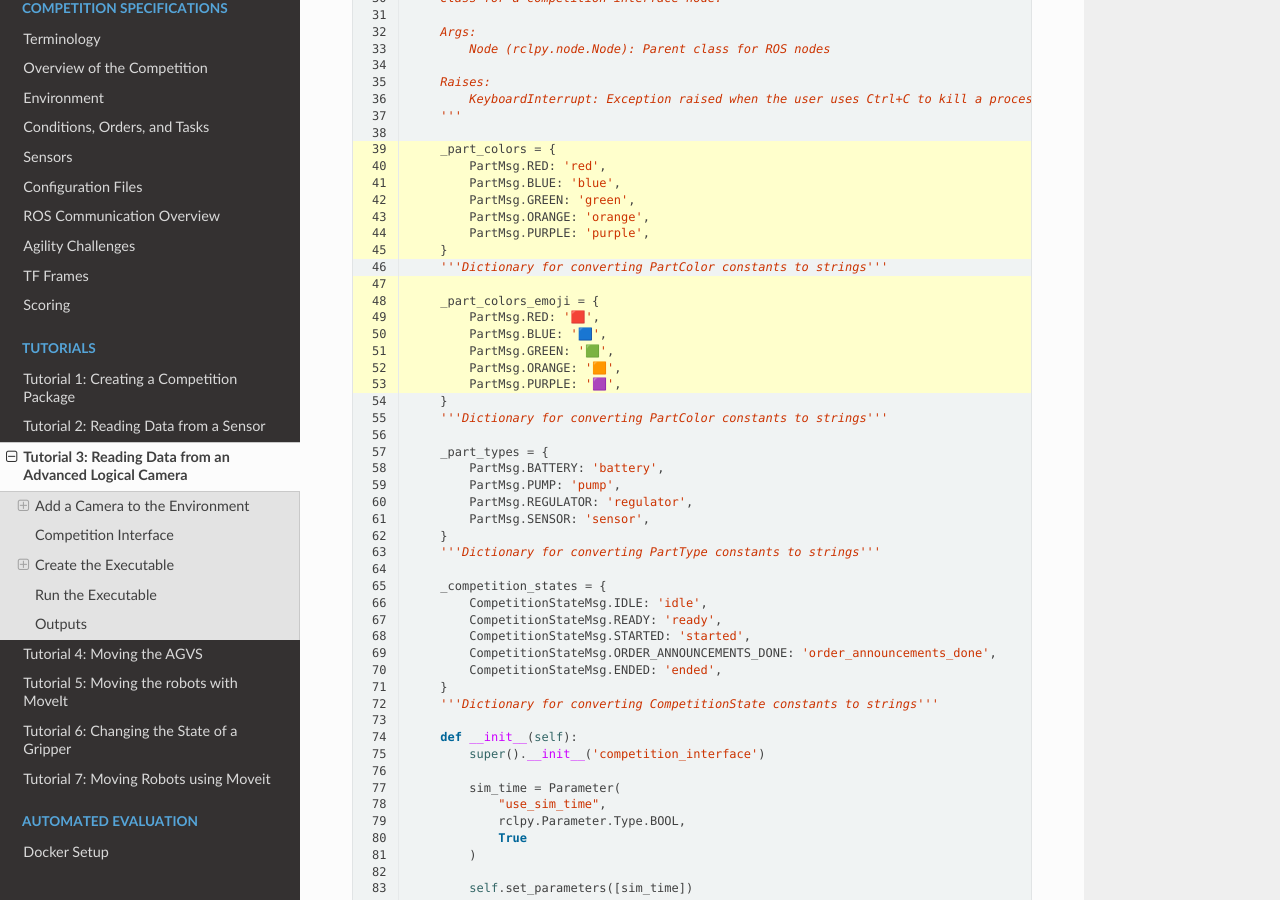
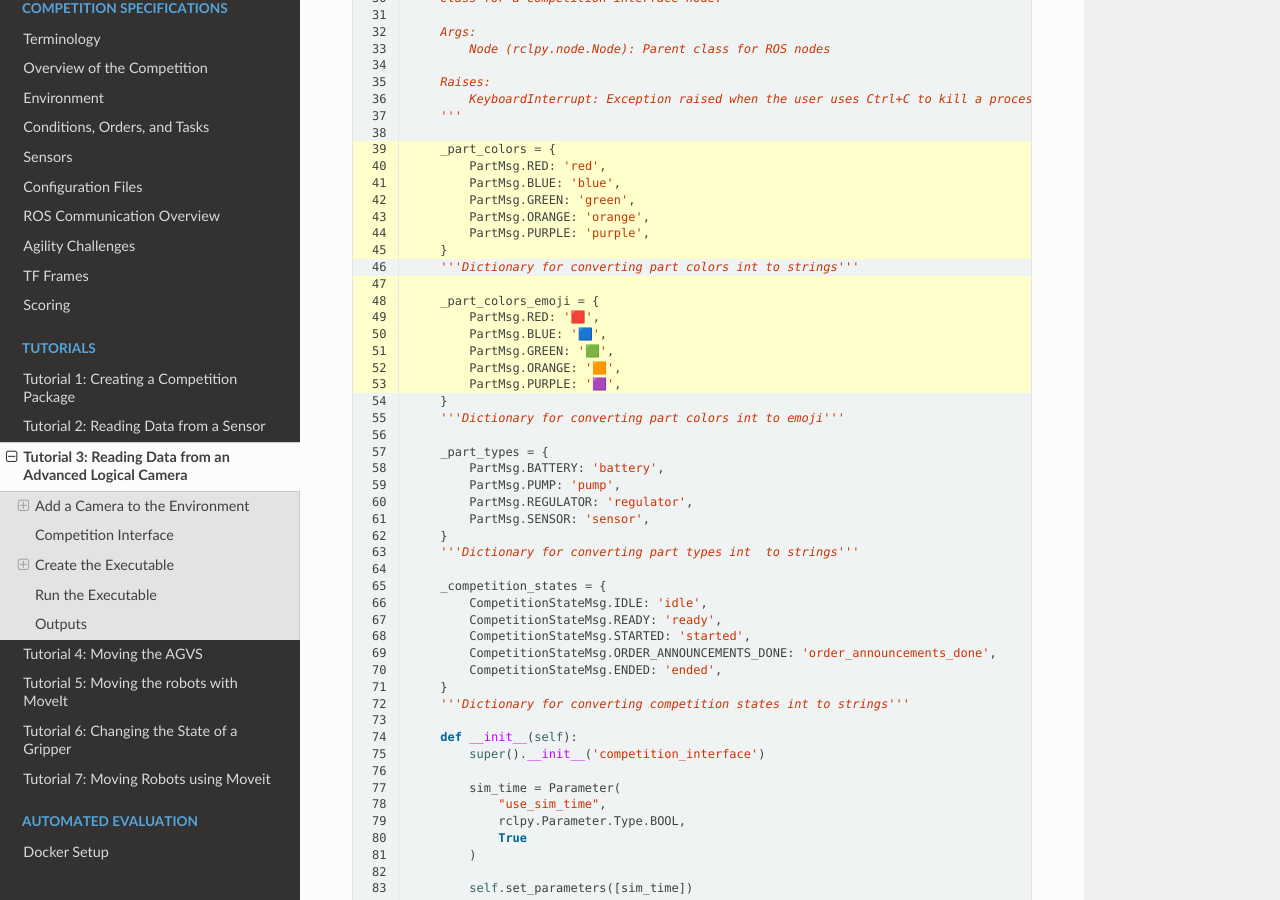
Before and after one commit to usnistgov/ARIAC, a Sphinx documentation site: the page built from docs/tutorials/tutorial_3.rst, in a window 1280 px wide and 900 px high, scrolled down 2433 px. Built offline with Sphinx 7.4.7 and the Read the Docs theme 2.0.0, drawn with Linux system fonts in a browser that asks for light colours.

Commit message:
tutorial 2

```diff
--- a/docs/tutorials/tutorial_3.rst
+++ b/docs/tutorials/tutorial_3.rst
@@ -136,7 +136,7 @@ The competition interface used in this tutorial is shown in :numref:`competition
             PartMsg.ORANGE: 'orange',
             PartMsg.PURPLE: 'purple',
         }
-        '''Dictionary for converting PartColor constants to strings'''
+        '''Dictionary for converting part colors int to strings'''
 
         _part_colors_emoji = {
             PartMsg.RED: '🟥',
@@ -145,7 +145,7 @@ The competition interface used in this tutorial is shown in :numref:`competition
             PartMsg.ORANGE: '🟧',
             PartMsg.PURPLE: '🟪',
         }
-        '''Dictionary for converting PartColor constants to strings'''
+        '''Dictionary for converting part colors int to emoji'''
 
         _part_types = {
             PartMsg.BATTERY: 'battery',
@@ -153,7 +153,7 @@ The competition interface used in this tutorial is shown in :numref:`competition
             PartMsg.REGULATOR: 'regulator',
             PartMsg.SENSOR: 'sensor',
         }
-        '''Dictionary for converting PartType constants to strings'''
+        '''Dictionary for converting part types int  to strings'''
 
         _competition_states = {
             CompetitionStateMsg.IDLE: 'idle',
@@ -162,7 +162,7 @@ The competition interface used in this tutorial is shown in :numref:`competition
             CompetitionStateMsg.ORDER_ANNOUNCEMENTS_DONE: 'order_announcements_done',
             CompetitionStateMsg.ENDED: 'ended',
         }
-        '''Dictionary for converting CompetitionState constants to strings'''
+        '''Dictionary for converting competition states int to strings'''
 
         def __init__(self):
             super().__init__('competition_interface')
```
